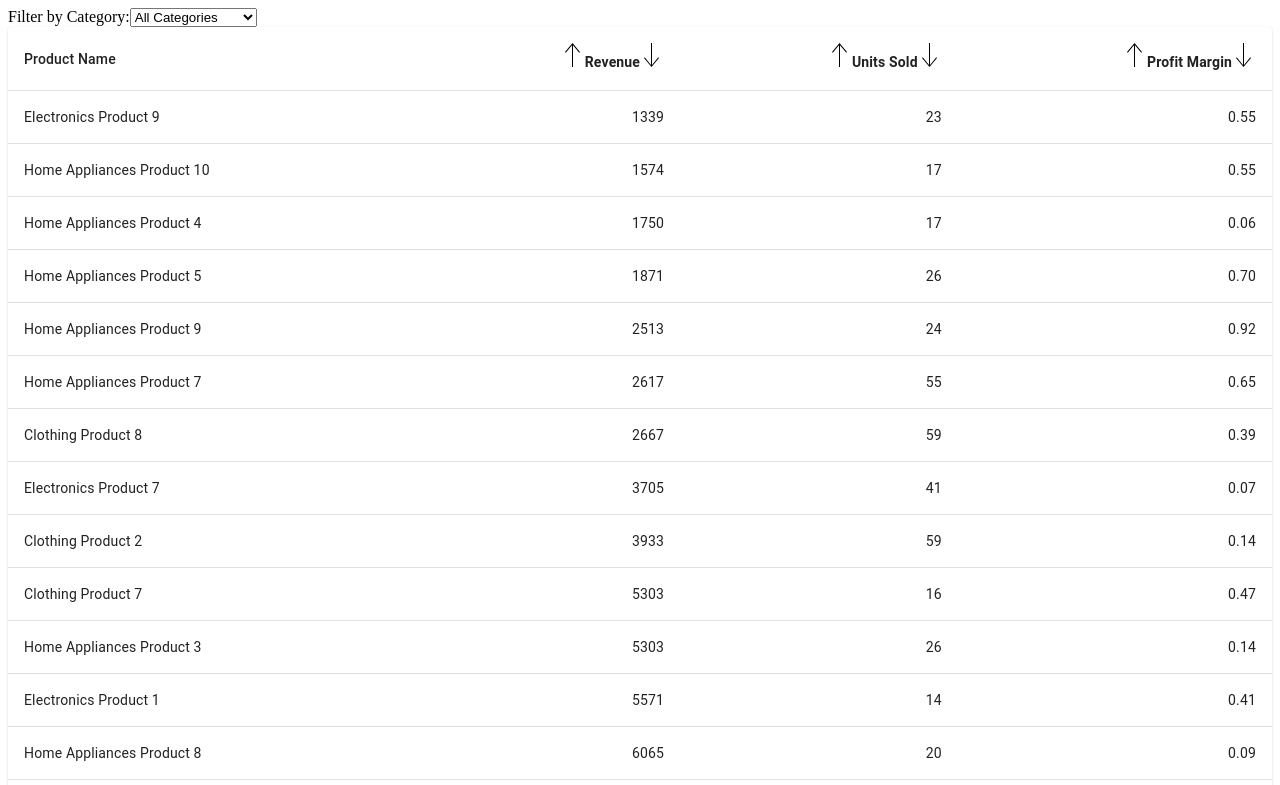
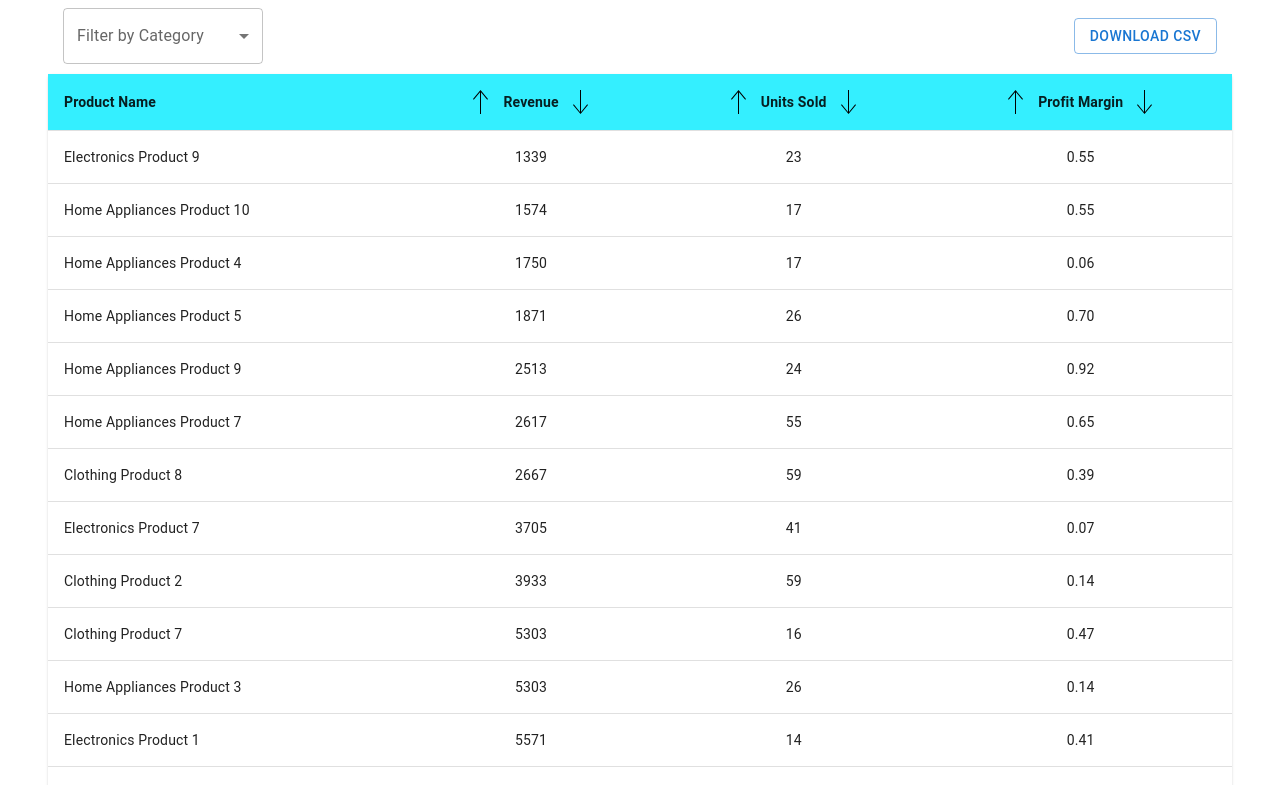
Before and after one commit to Danylo-Rysak/Dashbord, a React (Vite) app: page / in a window 1280 px wide. Shown: the top 785 px of the page. Built offline with nearby package versions, Linux system fonts and the light colour scheme.

Commit message:
finished table logic

```diff
--- a/package.json
+++ b/package.json
@@ -13,13 +13,16 @@
     "@emotion/styled": "^11.11.0",
     "@mui/material": "^5.14.20",
     "@reduxjs/toolkit": "^1.9.7",
+    "chart.js": "^4.4.1",
     "react": "^18.2.0",
+    "react-csv": "^2.2.2",
     "react-dom": "^18.2.0",
     "react-redux": "^8.1.3"
   },
   "devDependencies": {
     "@types/node": "^20.8.6",
     "@types/react": "^18.0.27",
+    "@types/react-csv": "^1.1.9",
     "@types/react-dom": "^18.0.10",
     "@typescript-eslint/eslint-plugin": "^6.0.0",
     "@typescript-eslint/parser": "^6.0.0",
--- a/src/App.tsx
+++ b/src/App.tsx
@@ -1,7 +1,18 @@
-import { FC } from 'react';
+import { FC, useEffect } from 'react';
 import SalesTable from 'components/Table';
+import { DispatchType } from 'store/root';
+import { useDispatch } from 'react-redux';
+import { generateMockSalesData } from 'core/functions';
+import { setSalesData } from 'store/dashbord-service/reducer';
 
 const App: FC = () => {
+  const dispatch: DispatchType = useDispatch();
+
+  useEffect(() => {
+    const salesData = generateMockSalesData();
+    dispatch(setSalesData(salesData));
+  }, []);
+
   return (
     <div>
       <SalesTable />
--- /dev/null
+++ b/src/components/Table/SortableCell/index.module.css
@@ -0,0 +1,10 @@
+.cell {
+    display: flex;
+    align-items: center;
+    justify-content: center;
+    gap: 10px;
+}
+
+.icon {
+    cursor: pointer;
+}
--- /dev/null
+++ b/src/components/Table/SortableCell/index.tsx
@@ -0,0 +1,38 @@
+import { FC } from 'react';
+import { TableCell } from '@mui/material';
+import arrowUp from 'assets/icons/arrow-up.svg';
+import arrowDown from 'assets/icons/arrow-down.svg';
+import styles from './index.module.css';
+
+interface SortableCellProps {
+  column: 'revenue' | 'unitsSold' | 'profitMargin';
+  label: string;
+  handleSort: (
+    column: 'revenue' | 'unitsSold' | 'profitMargin',
+    order: 'asc' | 'desc'
+  ) => void;
+}
+
+const SortableCell: FC<SortableCellProps> = ({ column, label, handleSort }) => {
+  return (
+    <TableCell align="center">
+      <div className={styles.cell}>
+        <img
+          className={styles.icon}
+          src={arrowUp}
+          alt="arrow-up"
+          onClick={() => handleSort(column, 'desc')}
+        />
+        <b>{label}</b>
+        <img
+          className={styles.icon}
+          src={arrowDown}
+          alt="arrow-down"
+          onClick={() => handleSort(column, 'asc')}
+        />
+      </div>
+    </TableCell>
+  );
+};
+
+export default SortableCell;
--- /dev/null
+++ b/src/components/Table/index.module.css
@@ -0,0 +1,19 @@
+.tableContainer {
+    margin: 0 40px;
+    /*max-width: 1100px;*/
+}
+
+.tableRow {
+    background: #34efff;
+}
+
+.tableActions {
+    display: flex;
+    justify-content: space-between;
+    align-items: center;
+    margin: 0 15px 10px 15px;
+}
+
+.tableFilter {
+    width: 200px;
+}
--- a/src/components/Table/index.tsx
+++ b/src/components/Table/index.tsx
@@ -1,5 +1,18 @@
-import { FC, useEffect } from 'react';
-import { Table, TableHead, TableBody, TableRow, TableCell, Paper } from '@mui/material';
+import { FC, useMemo } from 'react';
+import {
+  Table,
+  TableHead,
+  TableBody,
+  TableRow,
+  TableCell,
+  Paper,
+  FormControl,
+  InputLabel,
+  Select,
+  MenuItem,
+  Button,
+} from '@mui/material';
+import { CSVLink } from 'react-csv';
 import { useDispatch, useSelector } from 'react-redux';
 import {
   getFilterBySelector,
@@ -8,15 +21,16 @@ import {
   getSortOrderSelector,
 } from 'store/dashbord-service/selectors';
 import { DispatchType } from 'store/root';
-import { generateMockSalesData, getFilteredData, sortSalesData } from 'core/functions';
+import { getFilteredData, sortSalesData } from 'core/functions';
 import {
   setFilterByCategory,
-  setSalesData,
   setSortBy,
   setSortOrder,
 } from 'store/dashbord-service/reducer';
-import arrowUp from 'assets/icons/arrow-up.svg';
-import arrowDown from 'assets/icons/arrow-down.svg';
+import SortableCell from './SortableCell';
+import styles from './index.module.css';
+
+const CATEGORY_FILTER_LABEL_ID = 'category-filter-label';
 
 const SalesTable: FC = () => {
   const dispatch: DispatchType = useDispatch();
@@ -26,88 +40,77 @@ const SalesTable: FC = () => {
   const sortOrder = useSelector(getSortOrderSelector);
   const filterBy = useSelector(getFilterBySelector);
 
-  useEffect(() => {
-    const salesData = generateMockSalesData();
-    dispatch(setSalesData(salesData));
-  }, []);
-
-  const handleSort =
-    (column: 'revenue' | 'unitsSold' | 'profitMargin', order: 'asc' | 'desc') => () => {
-      dispatch(setSortBy(column));
-      dispatch(setSortOrder(order));
-    };
+  const handleSort = (
+    column: 'revenue' | 'unitsSold' | 'profitMargin',
+    order: 'asc' | 'desc'
+  ) => {
+    dispatch(setSortBy(column));
+    dispatch(setSortOrder(order));
+  };
 
   const handleFilter = (category: string) => {
     dispatch(setFilterByCategory(category));
   };
 
-  const sortedSalesData = sortSalesData(salesData, sortBy, sortOrder);
+  const sortedSalesData = useMemo(
+    () => sortSalesData(salesData, sortBy, sortOrder),
+    [salesData, sortBy, sortOrder]
+  );
 
-  const filteredSalesData = getFilteredData(sortedSalesData, filterBy);
+  const filteredSalesData = useMemo(
+    () => getFilteredData(sortedSalesData, filterBy),
+    [sortedSalesData, filterBy]
+  );
 
   return (
-    <div>
-      <label>Filter by Category:</label>
-      <select onChange={(e) => handleFilter(e.target.value)}>
-        <option value="">All Categories</option>
-        <option value="Electronics">Electronics</option>
-        <option value="Clothing">Clothing</option>
-        <option value="Home Appliances">Home Appliances</option>
-      </select>
+    <div className={styles.tableContainer}>
+      <div className={styles.tableActions}>
+        <FormControl className={styles.tableFilter}>
+          <InputLabel id={CATEGORY_FILTER_LABEL_ID}>Filter by Category</InputLabel>
+          <Select
+            label="Filter by Category"
+            labelId={CATEGORY_FILTER_LABEL_ID}
+            onChange={(e) => handleFilter(e.target.value as string)}
+          >
+            <MenuItem value="">All Categories</MenuItem>
+            <MenuItem value="Electronics">Electronics</MenuItem>
+            <MenuItem value="Clothing">Clothing</MenuItem>
+            <MenuItem value="Home Appliances">Home Appliances</MenuItem>
+          </Select>
+        </FormControl>
+
+        <CSVLink data={salesData} filename={'sales_data.csv'}>
+          <Button variant="outlined">Download CSV</Button>
+        </CSVLink>
+      </div>
 
       <Paper>
         <Table>
           <TableHead>
-            <TableRow>
-              <TableCell>Product Name</TableCell>
-              <TableCell align="right">
-                <img
-                  src={arrowUp}
-                  alt="arrow-up"
-                  onClick={handleSort('revenue', 'desc')}
-                />
-                <b>Revenue</b>
-                <img
-                  src={arrowDown}
-                  alt="arrow-down"
-                  onClick={handleSort('revenue', 'asc')}
-                />
+            <TableRow className={styles.tableRow}>
+              <TableCell>
+                <b>Product Name</b>
               </TableCell>
-              <TableCell align="right">
-                <img
-                  src={arrowUp}
-                  alt="arrow-up"
-                  onClick={handleSort('unitsSold', 'desc')}
-                />
-                <b>Units Sold</b>
-                <img
-                  src={arrowDown}
-                  alt="arrow-down"
-                  onClick={handleSort('unitsSold', 'asc')}
-                />
-              </TableCell>
-              <TableCell align="right">
-                <img
-                  src={arrowUp}
-                  alt="arrow-up"
-                  onClick={handleSort('profitMargin', 'desc')}
-                />
-                <b>Profit Margin</b>
-                <img
-                  src={arrowDown}
-                  alt="arrow-down"
-                  onClick={handleSort('profitMargin', 'asc')}
-                />
-              </TableCell>
+              <SortableCell column="revenue" label="Revenue" handleSort={handleSort} />
+              <SortableCell
+                column="unitsSold"
+                label="Units Sold"
+                handleSort={handleSort}
+              />
+              <SortableCell
+                column="profitMargin"
+                label="Profit Margin"
+                handleSort={handleSort}
+              />
             </TableRow>
           </TableHead>
           <TableBody>
             {filteredSalesData.map((sale) => (
               <TableRow key={sale.productId}>
                 <TableCell>{sale.productName}</TableCell>
-                <TableCell align="right">{sale.revenue}</TableCell>
-                <TableCell align="right">{sale.unitsSold}</TableCell>
-                <TableCell align="right">{sale.profitMargin}</TableCell>
+                <TableCell align="center">{sale.revenue}</TableCell>
+                <TableCell align="center">{sale.unitsSold}</TableCell>
+                <TableCell align="center">{sale.profitMargin}</TableCell>
               </TableRow>
             ))}
           </TableBody>
--- a/src/core/functions/index.ts
+++ b/src/core/functions/index.ts
@@ -7,15 +7,23 @@ export const generateMockSalesData = (): Array<Sale> => {
     Math.floor(Math.random() * (max - min + 1)) + min;
   const getRandomProfitMargin = (): string => Math.random().toFixed(2);
 
+  const startDate = new Date(2023, 0, 1);
+  const currentDate = new Date(startDate);
+
   return categories.flatMap((category) =>
-    Array.from({ length: 10 }, (_, i) => ({
+    Array.from({ length: 10 }, (_, i) => {
+      currentDate.setDate(startDate.getDate() + i);
+
+      return {
         productId: `${category}${i + 1}`,
         productCategory: category,
         productName: `${category} Product ${i + 1}`,
         revenue: getRandomValue(1000, 11000),
         unitsSold: getRandomValue(10, 60),
         profitMargin: getRandomProfitMargin(),
-    }))
+        date: currentDate.toISOString().split('T')[0],
+      };
+    })
   );
 };
 
--- a/src/core/types/index.ts
+++ b/src/core/types/index.ts
@@ -5,4 +5,5 @@ export type Sale = {
   revenue: number;
   unitsSold: number;
   profitMargin: string;
+  date: string;
 };
```
Also changed, not shown: 1 other file (tests, documents, lock files or other folders). Lines whose indentation alone changed are shown as unchanged.
